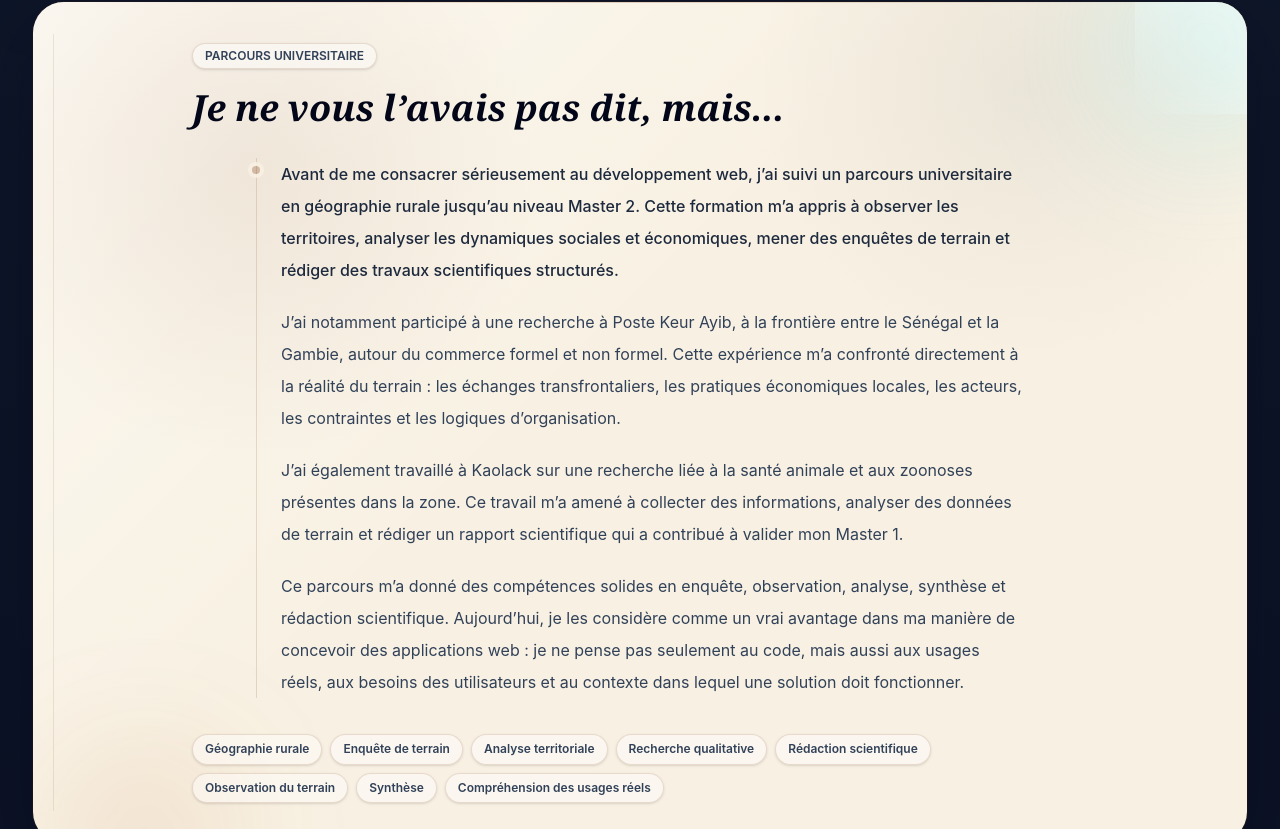
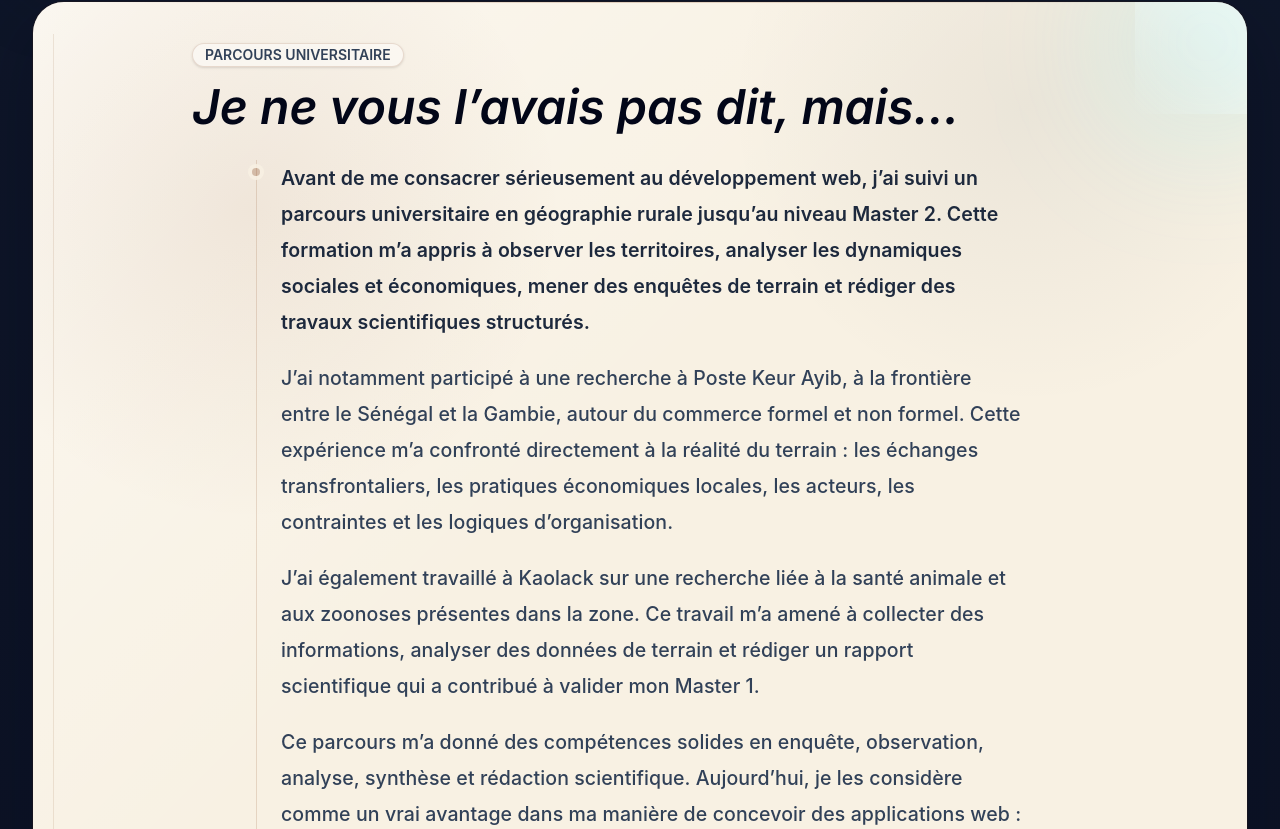
Before and after one commit to PapyDia/PortfolioPapy, a React (Vite) app: page / in a window 1280 px wide. Shown: the part 4711-5540 px from the top of the page. Built offline with nearby package versions, Linux system fonts and the light colour scheme.

Commit message:
Added "Cormorant Garamond" font in Academic journey section

```diff
--- a/index.html
+++ b/index.html
@@ -8,6 +8,12 @@
     <meta name="google-site-verification" content="Ph941_BDCafmI8ppl4L0j6rRTA1h5-SSJd9vvUq144Y" />
     <link rel="icon" type="image/svg+xml" href="/favicon.svg" />
     <link rel="apple-touch-icon" href="/favicon.svg" />
+    <link rel="preconnect" href="https://fonts.googleapis.com" />
+    <link rel="preconnect" href="https://fonts.gstatic.com" crossorigin />
+    <link
+      href="https://fonts.googleapis.com/css2?family=Cormorant+Garamond:ital,wght@0,500;0,600;0,700;1,600&display=swap"
+      rel="stylesheet"
+    />
     <meta
       name="description"
       content="Portfolio de Cheikh Massamba Dia, développeur Full-Stack JavaScript basé au Sénégal. Création d’applications web modernes avec React, Tailwind CSS, Node.js, Express, MongoDB et une approche orientée besoins réels."
--- a/src/components/ui/AcademicJourneyCard.jsx
+++ b/src/components/ui/AcademicJourneyCard.jsx
@@ -38,12 +38,12 @@ function AcademicJourneyCard({ journey }) {
       />
 
       <div className="relative mx-auto min-w-0 max-w-4xl">
-        <p className="inline-flex max-w-full rounded-full border border-amber-900/15 bg-white/45 px-3 py-1 text-xs font-semibold uppercase wrap-break-word text-slate-700 shadow-sm">
+        <p className="inline-flex max-w-full rounded-full border border-amber-900/15 bg-white/45 px-3 py-1 text-sm font-semibold uppercase leading-none wrap-break-word text-slate-700 shadow-sm">
           {journey.eyebrow}
         </p>
 
         <h3
-          className="academic-journey-title text-balance-safe mt-4 max-w-3xl font-serif text-3xl font-semibold leading-[1.18] tracking-normal wrap-break-word text-slate-950 sm:text-4xl sm:italic sm:leading-tight"
+          className="academic-journey-title text-balance-safe mt-4 max-w-3xl text-4xl font-semibold italic leading-[1.02] tracking-normal wrap-break-word text-slate-950 sm:text-5xl sm:leading-[1.02]"
           id="academic-journey-title"
         >
           {journey.title}
@@ -54,11 +54,11 @@ function AcademicJourneyCard({ journey }) {
             aria-hidden="true"
             className="absolute -left-[0.3125rem] top-2 size-2 rounded-full bg-amber-900/25 shadow-[0_0_0_4px_rgba(248,241,227,0.85)]"
           />
-          <div className="space-y-5 text-left text-[0.95rem] leading-8 text-slate-700 sm:text-base sm:leading-8">
+          <div className="academic-journey-copy space-y-5 text-left text-[1.14rem] leading-8 text-slate-700 sm:text-[1.22rem] sm:leading-9">
             {narrativeParagraphs.map((paragraph, index) => (
               <p
                 className={`text-pretty-safe max-w-full break-words ${
-                  index === 0 ? "font-medium text-slate-800" : ""
+                  index === 0 ? "font-semibold text-slate-800" : "font-medium"
                 }`}
                 key={paragraph}
               >
@@ -74,7 +74,7 @@ function AcademicJourneyCard({ journey }) {
         >
           {journey.skills.map((skill) => (
             <li
-              className="max-w-full rounded-full border border-amber-900/15 bg-white/45 px-3 py-1.5 text-center text-xs font-semibold leading-snug wrap-break-word text-slate-700 shadow-sm"
+              className="max-w-full rounded-full border border-amber-900/15 bg-white/45 px-3 py-1.5 text-center text-sm font-semibold leading-none wrap-break-word text-slate-700 shadow-sm"
               key={skill}
             >
               {skill}
--- a/src/index.css
+++ b/src/index.css
@@ -23,6 +23,8 @@
   --font-sans:
     Inter, ui-sans-serif, system-ui, -apple-system, BlinkMacSystemFont,
     "Segoe UI", sans-serif;
+  --font-academic:
+    "Cormorant Garamond", ui-serif, Georgia, Cambria, "Times New Roman", serif;
 
   --radius-card: 1.5rem;
   --radius-button: 999px;
--- a/src/styles/ios-safari-fixes.css
+++ b/src/styles/ios-safari-fixes.css
@@ -70,6 +70,9 @@
 
   .academic-journey-card {
     --ios-safe-radius: 2rem;
+    font-family: var(--font-academic);
+    font-synthesis: none;
+    font-kerning: normal;
   }
 
   .project-preview-shell {
@@ -77,8 +80,14 @@
   }
 
   .academic-journey-title {
-    font-family: Georgia, "Times New Roman", serif;
+    font-family: var(--font-academic);
     letter-spacing: 0;
+    text-rendering: geometricPrecision;
+  }
+
+  .academic-journey-copy {
+    font-family: var(--font-academic);
+    letter-spacing: 0.005em;
   }
 
   @supports (-webkit-backdrop-filter: blur(0)) {
@@ -129,7 +138,6 @@
     }
 
     .academic-journey-title {
-      font-style: normal;
       line-height: 1.18;
     }
   }
```
